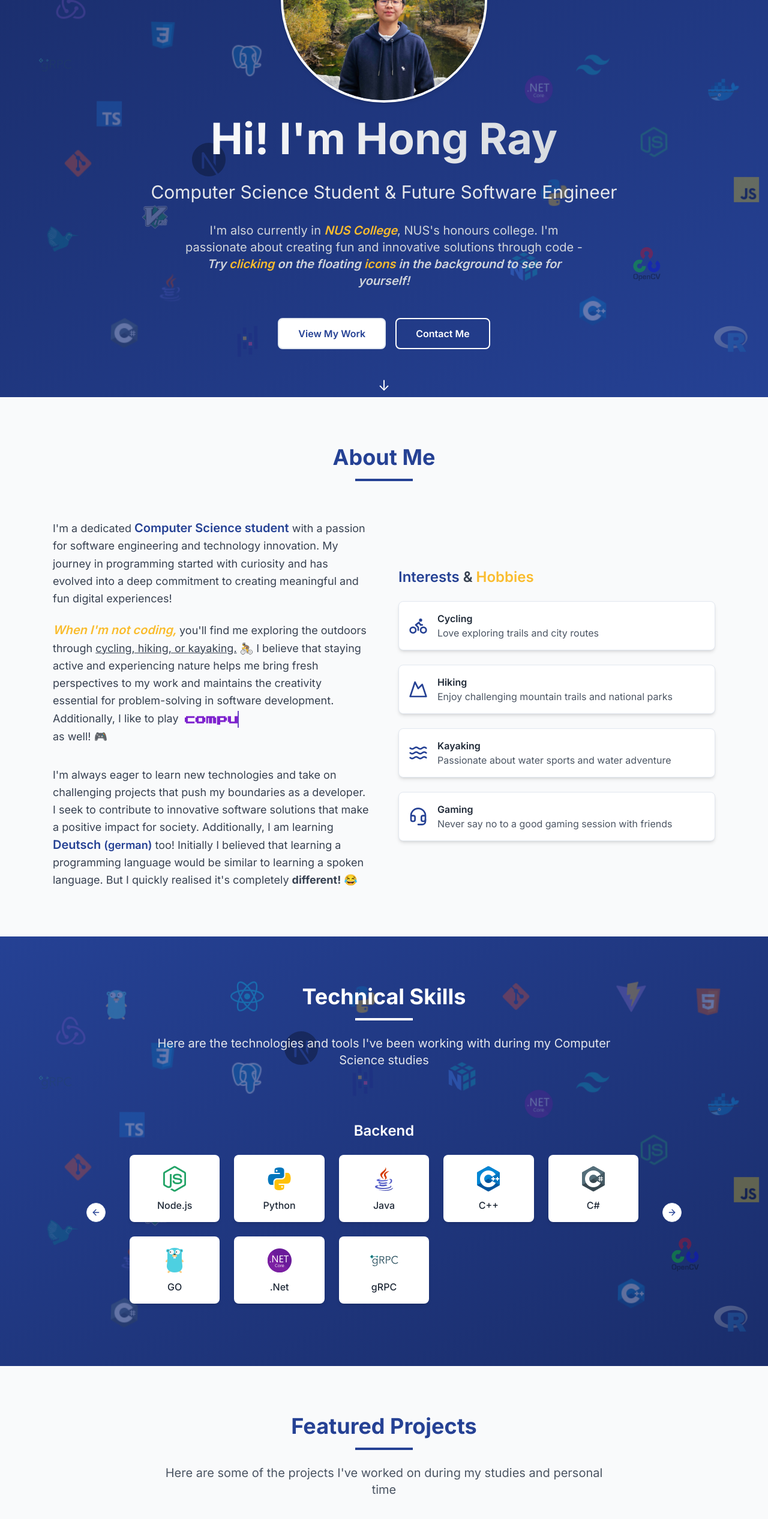
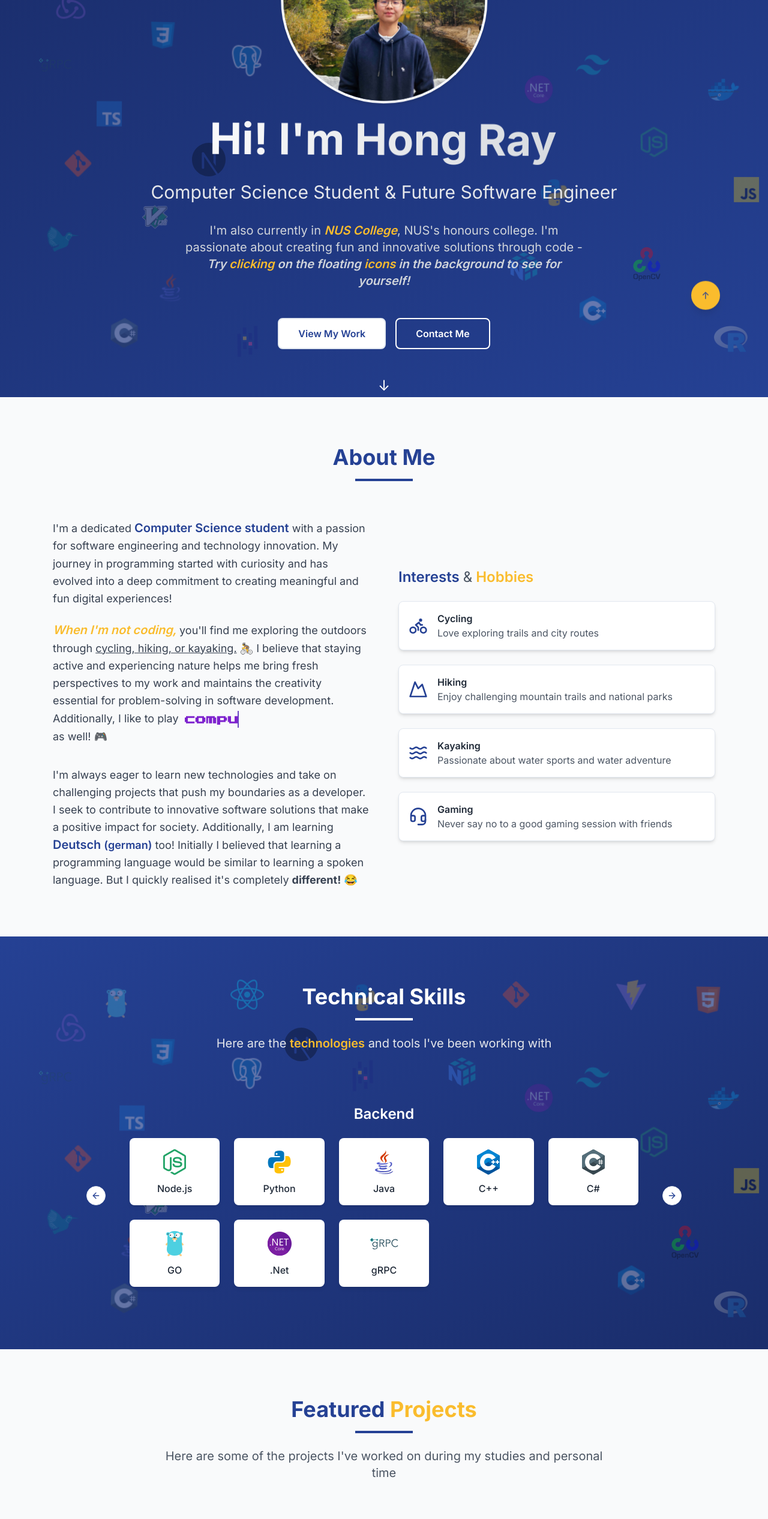
Before and after one commit to HongRay/Personal-Website, a React (Vite) app: page / in a window 1280 px wide. Shown: the part 234-2766 px from the top of the page at 60% size. Built offline with nearby package versions, Linux system fonts and the light colour scheme.

Commit message:
Add colours to text and back to top button

```diff
--- a/src/components/AboutSection.tsx
+++ b/src/components/AboutSection.tsx
@@ -42,7 +42,7 @@ const AboutSection = () => {
             </p>
           </div>
           <div className="space-y-6">
-            <h3 className="text-2xl font-semibold text-[#254194] mb-6">Interests <span className='text-gray-700'>&</span> <span className='text-[#fabc2d]'>Hobbies</span></h3>
+            <h3 className="text-2xl font-semibold text-[#254194] mb-6">Interests <span className='text-gray-600 font-normal'>&</span> <span className='text-[#fabc2d]'>Hobbies</span></h3>
             {/* Interest & Hobbies Card */}
             {interests.map((interest, index) => (
               <div key={index} className="flex items-center space-x-4 p-4 bg-white rounded-lg shadow-md border border-gray-120 hover:shadow-xl transition-shadow duration-300">
--- a/src/components/ProjectSection.tsx
+++ b/src/components/ProjectSection.tsx
@@ -9,7 +9,7 @@ const Projects = () => {
         <section id = "projects" className="py-20 bg-gray-50 ">
           <div className="max-w-6xl mx-auto px-6 animate-fade-in">
             <div className="text-center mb-16">
-              <h1 className="text-4xl font-bold text-[#254194] mb-4">Featured Projects</h1>
+              <h1 className="text-4xl font-bold text-[#254194] mb-4">Featured <span className='text-[#fabc2d]'>Projects</span></h1>
               <div className="w-24 h-1 bg-[#254194] mx-auto mb-6"></div>
               <p className="text-xl text-gray-600 max-w-3xl mx-auto">
                 Here are some of the projects I've worked on during my studies and personal time
--- a/src/components/TechStackCarousel.tsx
+++ b/src/components/TechStackCarousel.tsx
@@ -52,8 +52,8 @@ const TechStackCarousel = ({ isIndexPage = false }: { isIndexPage?: boolean }) =
             </CarouselItem>
           ))}
         </CarouselContent>
-        <CarouselPrevious className={isIndexPage ? "bg-white text-[#254194]" : ""} />
-        <CarouselNext className={isIndexPage ? "bg-white text-[#254194]" : ""} />
+        <CarouselPrevious className={`transition-transform duration-300 hover:scale-110 ${isIndexPage ? "bg-white text-[#254194]" : ""}`} />
+        <CarouselNext className={`transition-transform duration-300 hover:scale-110 ${isIndexPage ? "bg-white text-[#254194]" : ""}`} />
       </Carousel>
     </div>
   );
--- a/src/index.css
+++ b/src/index.css
@@ -124,6 +124,15 @@ html {
   }
 }
 
+@keyframes float-updown {
+  0%, 100% {
+    transform: translateY(0px);
+  }
+  55% {
+    transform: translate(-10px);
+  }
+}
+
 /* Pop animation for clicked icons */
 @keyframes pop {
   0% {
@@ -147,6 +156,10 @@ html {
   animation: float 6s ease-in-out infinite;
 }
 
+.animate-float-updown {
+  animation: float 6s ease-in-out infinite;
+}
+
 .animate-pop {
   animation: pop 0.5s ease-out forwards;
   transform-origin: center center;
--- a/src/pages/Index.tsx
+++ b/src/pages/Index.tsx
@@ -24,7 +24,7 @@ const Index = () => {
             <h2 className="text-4xl font-bold text-white mb-4">Technical Skills</h2>
             <div className="w-24 h-1 bg-white mx-auto mb-6"></div>
             <p className="text-xl text-gray-200 max-w-3xl mx-auto mb-12">
-              Here are the technologies and tools I've been working with during my Computer Science studies
+              Here are the <span className='text-[#fabc2d] font-semibold'>technologies</span> and tools I've been working with
             </p>
           </div>
           <div className="pointer-events-auto">
@@ -37,6 +37,13 @@ const Index = () => {
         <ExperienceSection isIndexPage />
       </section>
       <ContactSection isIndexPage/>
+      {/* Back to top button */}
+      <button
+        onClick={() => window.scrollTo({ top: 0, behavior: 'smooth' })}
+        className="fixed bottom-12 right-20 z-50  w-12 h-12 bg-[#fabc2d] text-[#254194] p-3 rounded-full shadow-lg hover:scale-110 transition-transform duration-300 animate-float-updown"
+      >
+        ↑
+      </button>
     </div>
   );
 };
--- a/src/pages/Skills.tsx
+++ b/src/pages/Skills.tsx
@@ -12,10 +12,10 @@ const Skills = () => {
         <section className="py-20 bg-white">
           <div className="max-w-6xl mx-auto px-6">
             <div className="text-center mb-16">
-              <h1 className="text-4xl font-bold text-[#254194] mb-4">Technical Skills</h1>
+              <h1 className="text-4xl font-bold text-[#254194] mb-4">Technical <span className='text-[#fabc2d]'>Skills</span></h1>
               <div className="w-24 h-1 bg-[#254194] mx-auto mb-6"></div>
               <p className="text-xl text-gray-600 max-w-3xl mx-auto mb-12">
-                Here are the technologies and tools I've been working with during my Computer Science studies
+                Here are the technologies and tools I've been working with
               </p>
             </div>
 
```
